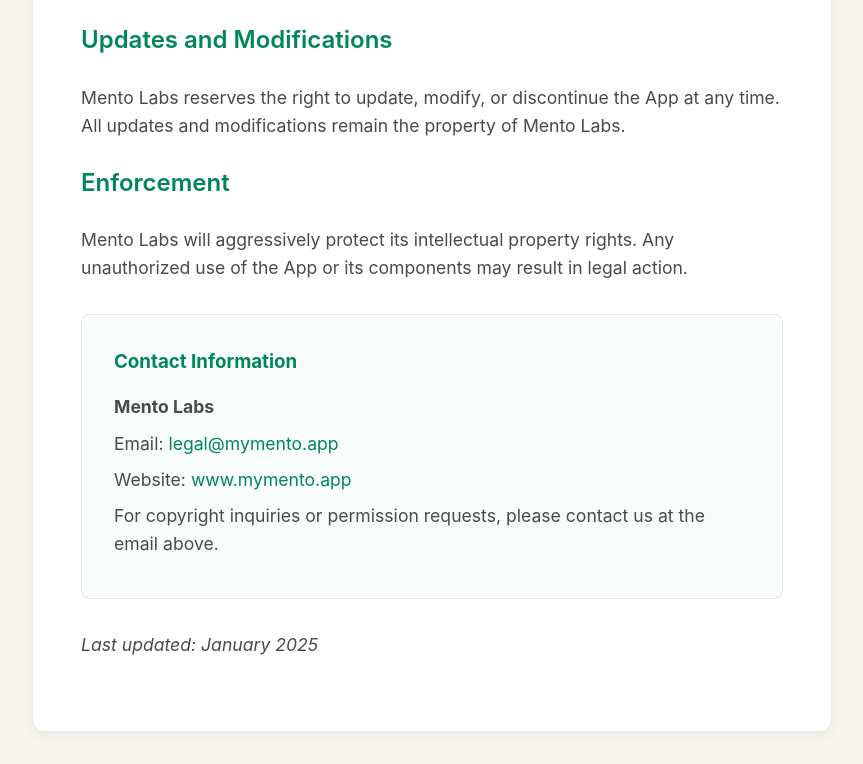
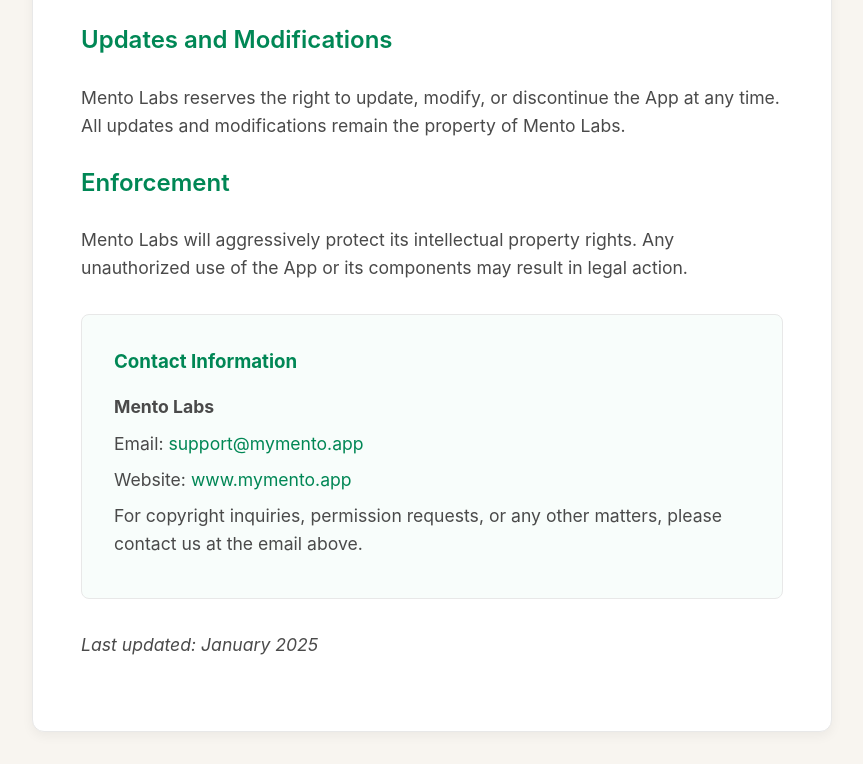
Before and after one commit to swaza-dev/mento-site, a website: page copyright.html in a window 1280 px wide. Shown: the part 1959-2723 px from the top of the page, without its empty margins (208-1071 px from the left). Drawn offline with Linux system fonts and the light colour scheme.

Commit message:
Update copyright page contact email to support@mymento.app

```diff
--- a/copyright.html
+++ b/copyright.html
@@ -188,9 +188,9 @@
             <div class="contact-info">
                 <h3>Contact Information</h3>
                 <p><strong>Mento Labs</strong></p>
-                <p>Email: <a href="mailto:legal@mymento.app">legal@mymento.app</a></p>
+                <p>Email: <a href="mailto:support@mymento.app">support@mymento.app</a></p>
                 <p>Website: <a href="https://www.mymento.app">www.mymento.app</a></p>
-                <p>For copyright inquiries or permission requests, please contact us at the email above.</p>
+                <p>For copyright inquiries, permission requests, or any other matters, please contact us at the email above.</p>
             </div>
 
             <p><em>Last updated: January 2025</em></p>
```
